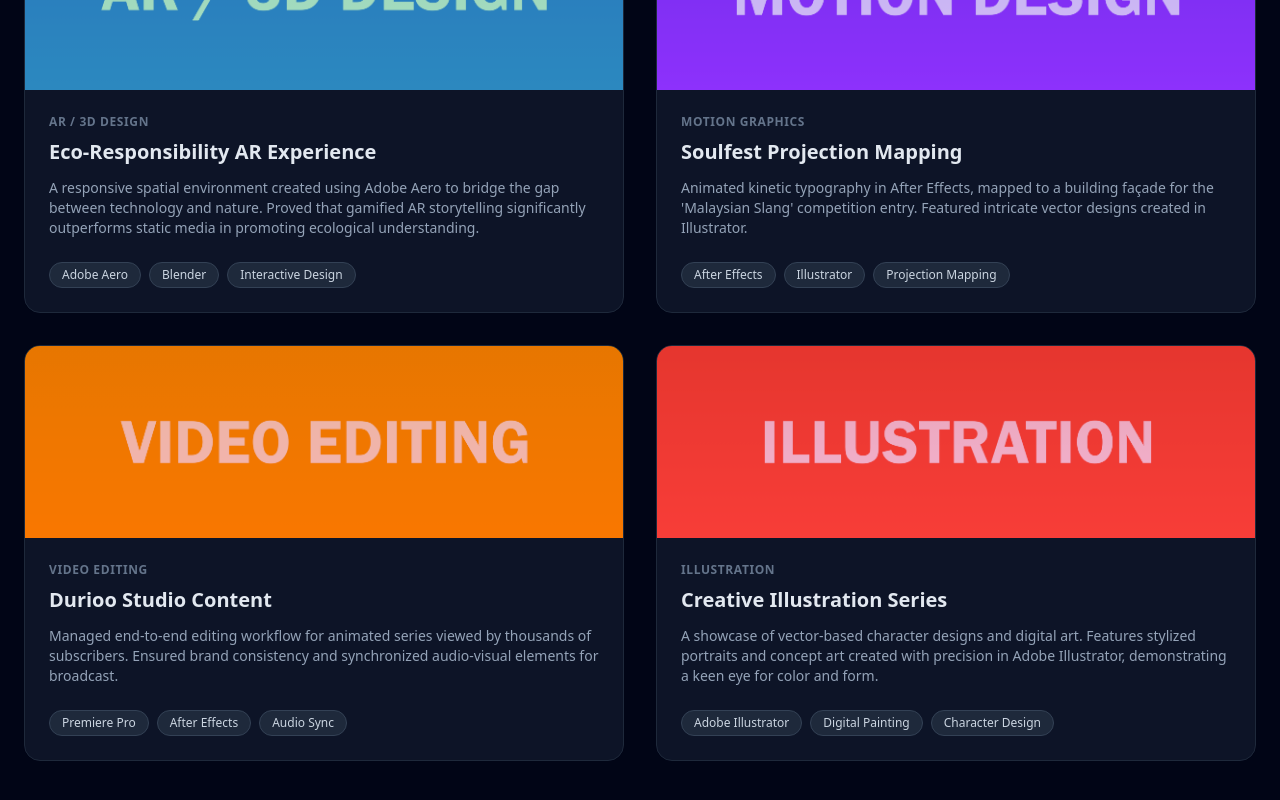
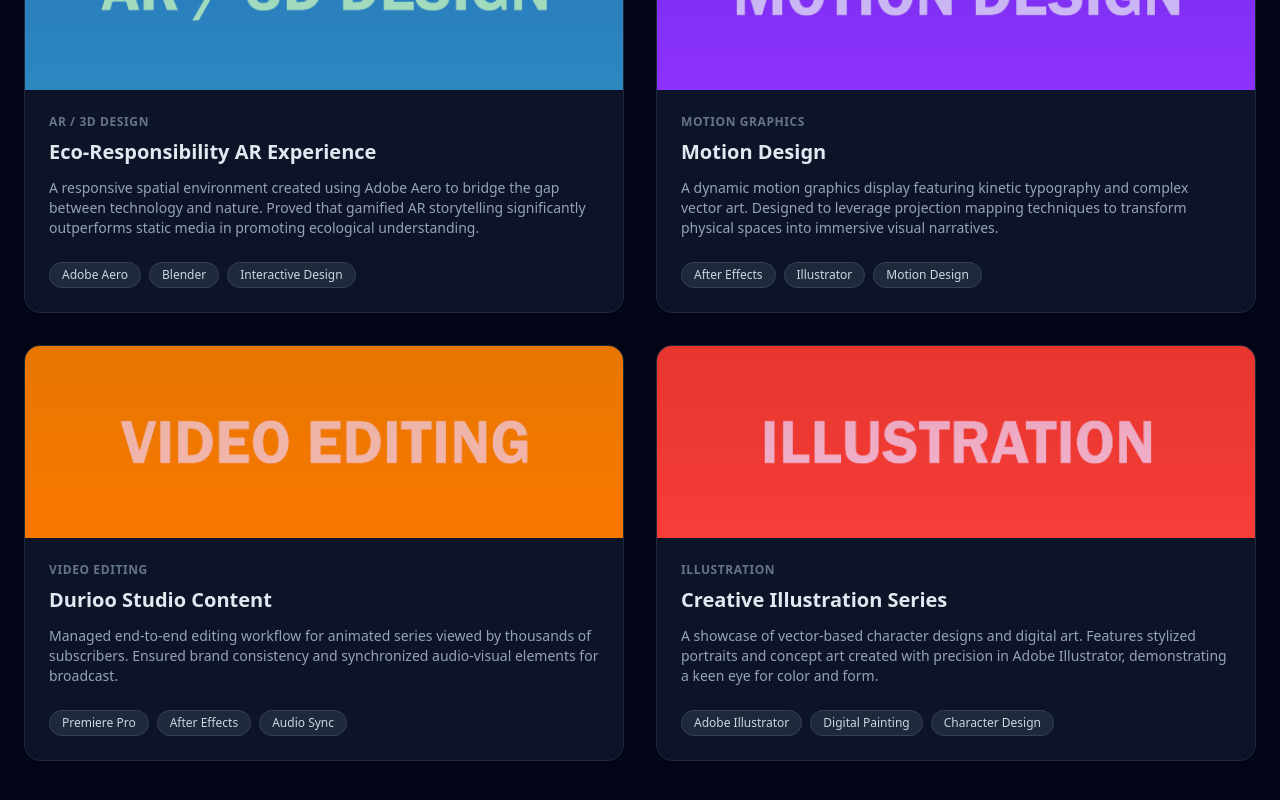
Before and after one commit to farizfaiz123/fixed-portfolio, a React (Vite) app: page / in a window 1280 px wide. Shown: the part 3231-4031 px from the top of the page. Built offline with nearby package versions, Linux system fonts and the light colour scheme.

Commit message:
Update App.jsx

```diff
--- a/src/App.jsx
+++ b/src/App.jsx
@@ -235,10 +235,10 @@ const Portfolio = () => {
       ]
     },
     {
-      title: "Soulfest Projection Mapping",
+      title: "Motion Design",
       category: "Motion Graphics",
-      description: "Animated kinetic typography in After Effects, mapped to a building façade for the 'Malaysian Slang' competition entry. Featured intricate vector designs created in Illustrator.",
-      tools: ["After Effects", "Illustrator", "Projection Mapping"],
+      description: "A dynamic motion graphics display featuring kinetic typography and complex vector art. Designed to leverage projection mapping techniques to transform physical spaces into immersive visual narratives.",
+      tools: ["After Effects", "Illustrator", "Motion Design"],
       color: "from-purple-500 to-indigo-700",
 
       // 1. EDIT THIS LINE for the main card image
@@ -247,6 +247,7 @@ const Portfolio = () => {
       // 2. EDIT THIS GALLERY
       gallery: [
         { type: "video", src: "/soulfest faiz (1).mp4" }, // <--- CHANGE THIS LINE
+        { type: "video", src: "/Final Submission 17 1 24 (17 Jan 2024 At 15 10).mp4" }
       ]
     },
     {
```
